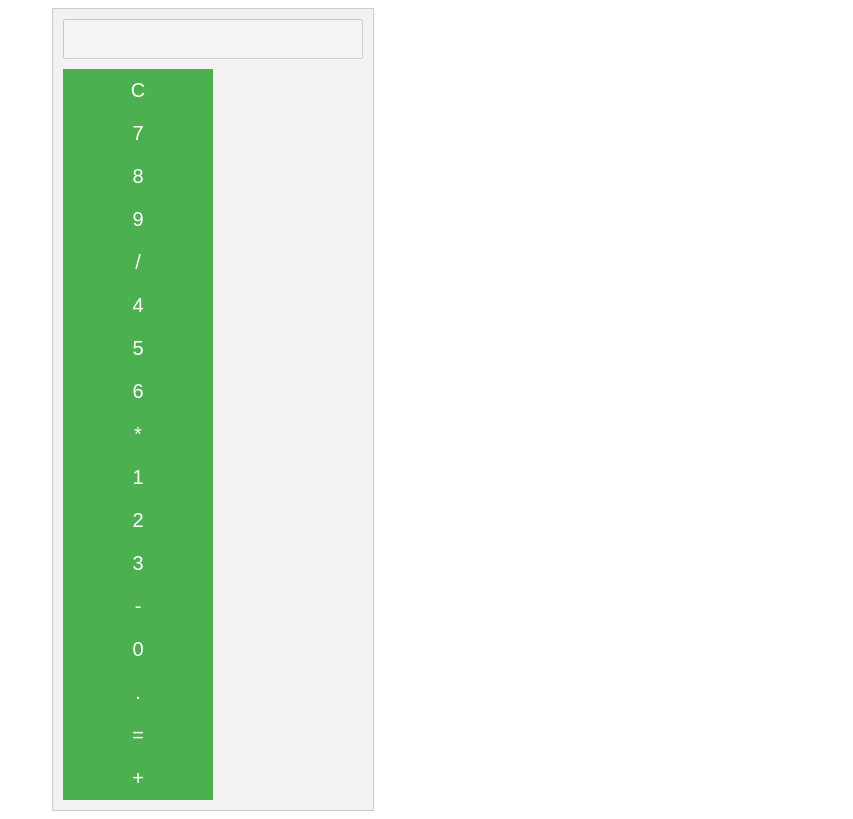
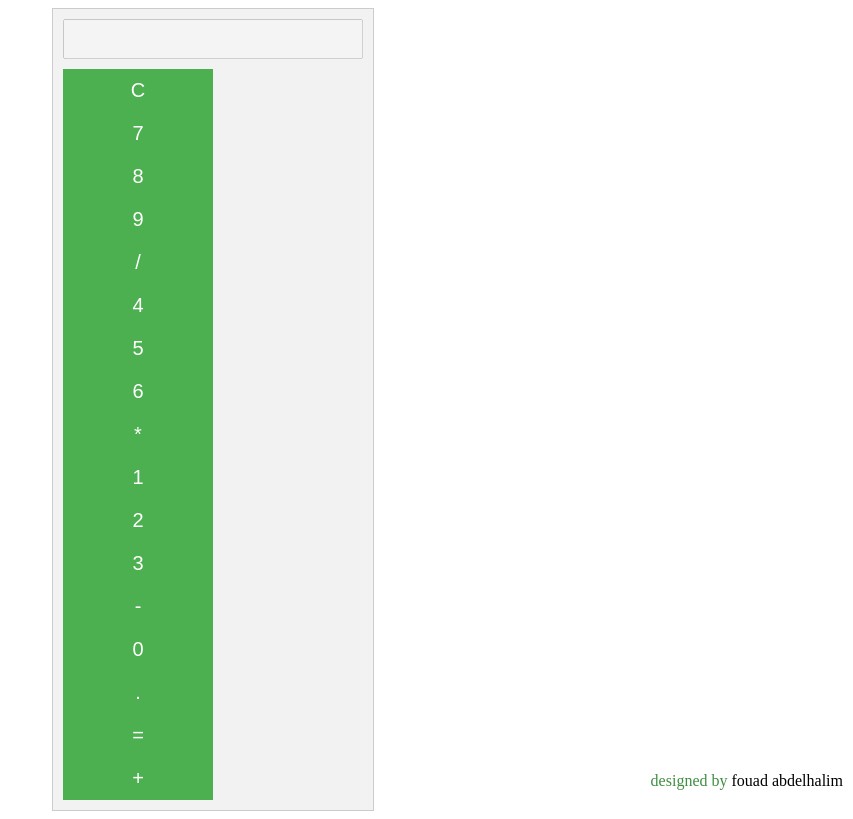
Before and after one commit to Fouadabdelhalim9/calculater, a plain HTML site: page index.html in a window 1280 px wide. Shown: the whole page, without its empty margins (427-1280 px from the left). Drawn offline with Linux system fonts and the light colour scheme.

Commit message:
first commit

```diff
--- a/index.html
+++ b/index.html
@@ -1,7 +1,7 @@
 <!DOCTYPE html>
 <html>
 <head>
-	<title>حاسبة بالألوان</title>
+	<title>calculator</title>
 	<link rel="stylesheet"  href="./main.css/style.css">
 </head>
 <body>
@@ -25,6 +25,7 @@
 		<button onclick="calculate()">=</button>
 		<button onclick="addToInput('+')">+</button>
 	</div>
+    <div class="design">designed by <a href="https://www.facebook.com/profile.php?id=100021399729981">fouad abdelhalim</a></div>
 	<script src="./main.css/main.js"></script>
 </body>
 </html>
--- a/main.css/style.css
+++ b/main.css/style.css
@@ -29,3 +29,15 @@
 button:hover {
 	background-color: #3e8e41;
 }
+.design{
+   color: #3e8e41;
+   position: fixed;
+   bottom:0;
+   right: 0;
+   margin: 10px;
+
+}
+a{
+    color:black;
+    text-decoration: none;
+}
```
